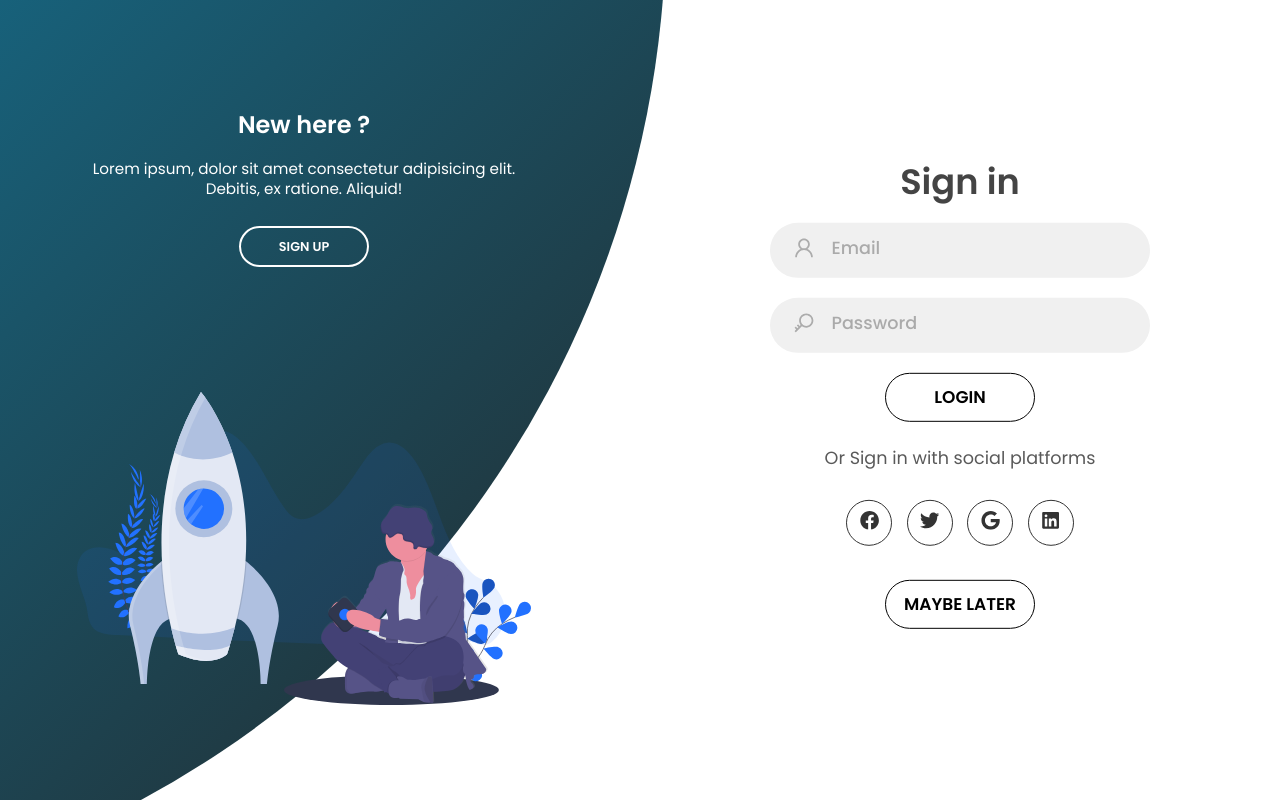
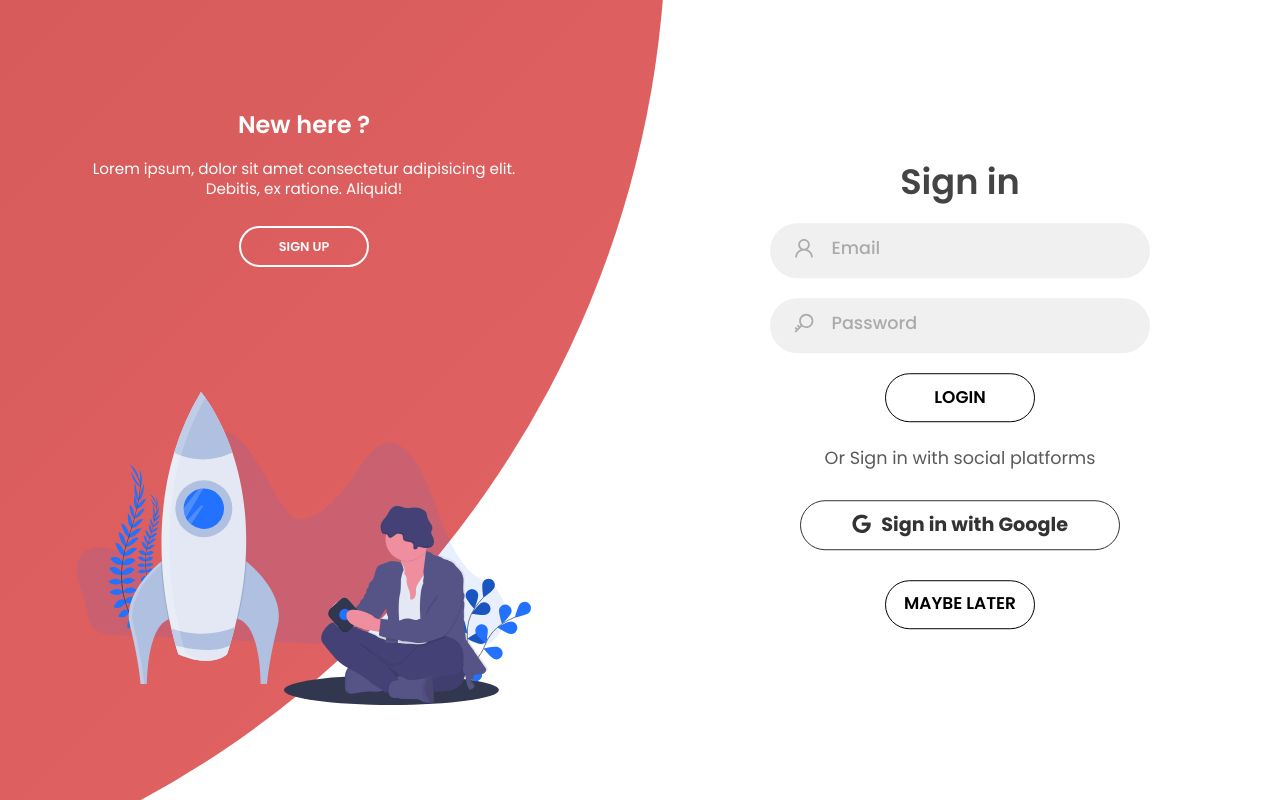
Before and after one commit to IbadAhmad80/Cleverus, a React (Create React App) app: page /sign-in in a window 1280 px wide. Built offline with nearby package versions, Linux system fonts and the light colour scheme; the HTML template or start-up script is replaced by a standard one; a web font is replaced by a local one.

Commit message:
updating background colors and dummy images

```diff
--- a/src/components/about/team.js
+++ b/src/components/about/team.js
@@ -22,7 +22,7 @@ export default function Team() {
             <div className="team-item-wrap mb-5">
               <div className="team-item position-relative">
                 <img
-                  src="/images/team/team-2.jpg"
+                  src="https://bootstrapmade.com/demo/templates/Presento/assets/img/testimonials/testimonials-4.jpg"
                   alt=""
                   className="img-fluid w-100"
                 />
@@ -79,7 +79,7 @@ export default function Team() {
             <div className="team-item-wrap mb-5">
               <div className="team-item position-relative w-100">
                 <img
-                  src="/images/team/team-4.jpg"
+                  src="https://bootstrapmade.com/demo/templates/Presento/assets/img/testimonials/testimonials-1.jpg"
                   alt=""
                   className="img-fluid w-100"
                 />
@@ -136,7 +136,7 @@ export default function Team() {
             <div className="team-item-wrap mb-5">
               <div className="team-item position-relative">
                 <img
-                  src="/images/team/team-3.jpg"
+                  src="https://bootstrapmade.com/demo/templates/Presento/assets/img/testimonials/testimonials-5.jpg"
                   alt=""
                   className="img-fluid w-100"
                 />
--- a/src/components/accounts/sign-in.js
+++ b/src/components/accounts/sign-in.js
@@ -2,7 +2,7 @@ import React from "react";
 import "./style.css";
 import { AiOutlineUser, AiOutlineKey } from "react-icons/ai";
 import { BiEnvelopeOpen } from "react-icons/bi";
-import { FaTwitter, FaGoogle, FaFacebook, FaLinkedin } from "react-icons/fa";
+import { FaGoogle } from "react-icons/fa";
 import { Link } from "react-router-dom";
 
 export default function SignIn() {
@@ -79,26 +79,14 @@ export default function SignIn() {
             </Link>
             <p className="social-text">Or Sign in with social platforms</p>
             <div className="social-media">
-              <a href="home" className="social-icon">
-                <i className="fab fa-facebook-f">
-                  <FaFacebook />
-                </i>
-              </a>
-              <a href="home" className="social-icon">
-                <i className="fab fa-twitter">
-                  <FaTwitter />
-                </i>
-              </a>
+
               <a href="home" className="social-icon">
                 <i className="fab fa-google">
                   <FaGoogle />
                 </i>
+                Sign in with Google
               </a>
-              <a href="home" className="social-icon">
-                <i className="fab fa-linkedin-in">
-                  <FaLinkedin />
-                </i>
-              </a>
+
             </div>
             <Link to="/">
               <button to="/" className="account-btn solid">
--- a/src/components/accounts/style.css
+++ b/src/components/accounts/style.css
@@ -114,23 +114,25 @@ input {
 }
 
 .social-icon {
-  height: 46px;
-  width: 46px;
+  height: 50px;
+  width: 20rem;
   display: flex;
   justify-content: center;
   align-items: center;
-  margin: 0 0.45rem 1.5rem 0.45rem;
+  margin: 0 0.45rem 1.2rem 0.45rem;
   color: #333;
-  border-radius: 50%;
+  border-radius: 49px;
   border: 1px solid #333;
   text-decoration: none;
   font-size: 1.2rem;
   transition: 0.3s;
+  transition: 0.3s all linear;
+  font-weight: bolder !important;
 }
 
 .social-icon .fab {
   display: block;
-  margin-top: -6px;
+  margin: -4px 10px 0 0;
 }
 
 .account-container .social-icon:hover {
@@ -157,9 +159,9 @@ input {
 
 .account-btn:hover,
 .account-btn-2:hover {
-  background-color: blue;
+  border: 2px solid #f75757;
+  background: #f75757;
   color: white;
-  border: none;
 }
 .panels-container {
   position: absolute;
@@ -179,7 +181,7 @@ input {
   top: -10%;
   right: 48%;
   transform: translateY(-50%);
-  background-image: linear-gradient(-45deg, #242424 0%, #04befe 100%);
+  background-image: linear-gradient(-45deg, #e46464 0%, #c44d4d 100%);
   transition: 1.8s ease-in-out;
   border-radius: 50%;
   z-index: 6;
--- a/src/components/contact/accordian/index.js
+++ b/src/components/contact/accordian/index.js
@@ -20,14 +20,15 @@ export default function AccordianMain() {
         />
         <Accordion
           title="Can I purchase items again?"
-          content="
-      <p>Lorem ipsum dolor sit amet, consectetur adipiscing elit, sed do eiusmod tempor incididunt ut labore et dolore magna aliqua.</p>
-      </br>
-      <p>Lorem ipsum dolor sit amet, consectetur adipiscing elit, sed do eiusmod tempor incididunt ut labore et dolore magna aliqua.</p>
-      </br>
-      <p>Lorem ipsum dolor sit amet, consectetur adipiscing elit, sed do eiusmod tempor incididunt ut labore et dolore magna aliqua.</p>
-      "
+          content="Lorem ipsum dolor sit amet, consectetur adipiscing elit, sed do eiusmod tempor incididunt ut labore et dolore magna aliqua. Lorem ipsum dolor sit amet, consectetur adipiscing elit, sed do eiusmod tempor incididunt ut labore et dolore magna aliqua."
+
         />
+         <Accordion
+          title="What is the refund policy for this summer?"
+          content="Lorem ipsum dolor sit amet, consectetur adipiscing elit, sed do eiusmod tempor incididunt ut labore et dolore magna aliqua. Lorem ipsum dolor sit amet, consectetur adipiscing elit, sed do eiusmod tempor incididunt ut labore et dolore magna aliqua."
+
+        />
+
       </div>
     </div>
   );
--- a/src/components/dashboard/index.js
+++ b/src/components/dashboard/index.js
@@ -62,7 +62,7 @@ export default function Dashboard() {
               </svg>
             </Link>
           </li>
-          <li className="nav__item">
+          {/* <li className="nav__item">
             <Link
               to="/contact"
               className="nav__link focus--box-shadow"
@@ -78,7 +78,7 @@ export default function Dashboard() {
                 <path d="M12,11a1,1,0,0,0-1,1v3a1,1,0,0,0,2,0V12A1,1,0,0,0,12,11Zm0-3a1,1,0,1,0,1,1A1,1,0,0,0,12,8Zm0-6A10,10,0,0,0,2,12a9.89,9.89,0,0,0,2.26,6.33l-2,2a1,1,0,0,0-.21,1.09A1,1,0,0,0,3,22h9A10,10,0,0,0,12,2Zm0,18H5.41l.93-.93a1,1,0,0,0,.3-.71,1,1,0,0,0-.3-.7A8,8,0,1,1,12,20Z" />
               </svg>
             </Link>
-          </li>
+          </li> */}
         </ul>
       </nav>
       <main className="main">
--- a/src/components/dashboard/styles/index.css
+++ b/src/components/dashboard/styles/index.css
@@ -9,7 +9,7 @@
   --dune-rgba-2: rgba(36, 34, 33, 0.2);
   --dune-rgba-5: rgba(36, 34, 33, 0.5);
   --alabaster: #f8f8f8;
-  --true-v: #9174d8;
+  --true-v: #f75757;
   --true-v-rgba-5: rgba(145, 116, 216, 0.5);
   --silver: #c7c7c7;
   --blue-violet: #7a61b7;
@@ -286,7 +286,7 @@
 
 @media (max-width: 768px) {
   .wrapper .nav {
-    padding: 0.5rem 1rem;
+    padding: 0.5rem 0.5rem 0.5rem 2rem;
   }
 }
 
@@ -625,7 +625,7 @@
 
 @media (hover: hover) {
   .wrapper .team__link:hover {
-    background-color: var(--true-v);
+    background-color: #f75757;
   }
 
   .wrapper .team__link:hover .team__name,
--- a/src/components/home/aim.js
+++ b/src/components/home/aim.js
@@ -49,7 +49,7 @@ export default function Aim({ size }) {
               <span className="h6 text-color ">
               What is our Aim
               </span>
-              <h2 className="mt-3 mb-4 content-title">
+              <h2 className="mt-3 mb-1 content-title">
               Provide Cutting Edge solution to your searches
               </h2>
             </div>
--- a/src/components/home/famous-places.js
+++ b/src/components/home/famous-places.js
@@ -21,7 +21,7 @@ export default function FamousPlaces() {
             <div className="col-lg-4 col-md-6 mb-5">
               <div className="card bg-transparent border-0">
                 <img
-                  src="/images/blog/1.jpg"
+                  src="https://bootstrapmade.com/demo/templates/Presento/assets/img/portfolio/portfolio-2.jpg"
                   alt=""
                   className="img-fluid rounded"
                 />
@@ -52,7 +52,7 @@ export default function FamousPlaces() {
             <div className="col-lg-4 col-md-6 mb-5">
               <div className="card border-0 bg-transparent">
                 <img
-                  src="/images/blog/2.jpg"
+                  src="https://bootstrapmade.com/demo/templates/Presento/assets/img/portfolio/portfolio-1.jpg"
                   alt=""
                   className="img-fluid rounded"
                 />
@@ -83,7 +83,7 @@ export default function FamousPlaces() {
             <div className="col-lg-4 col-md-6 mb-5">
               <div className="card border-0 bg-transparent">
                 <img
-                  src="/images/blog/3.jpg"
+                  src="https://bootstrapmade.com/demo/templates/Presento/assets/img/portfolio/portfolio-3.jpg"
                   alt=""
                   className="img-fluid rounded"
                 />
--- a/src/css/style.css
+++ b/src/css/style.css
@@ -592,7 +592,8 @@ a:focus {
 }
 
 .bg-counter {
-  background: url("../images/bg/counter.jpg") no-repeat;
+  background: url("https://bootstrapmade.com/demo/templates/Presento/assets/img/portfolio/portfolio-8.jpg")
+    no-repeat;
   background-size: cover;
 }
 
```
Also changed, not shown: src/images/blog/2.jpg, 1 other file (tests, documents, lock files or other folders).
